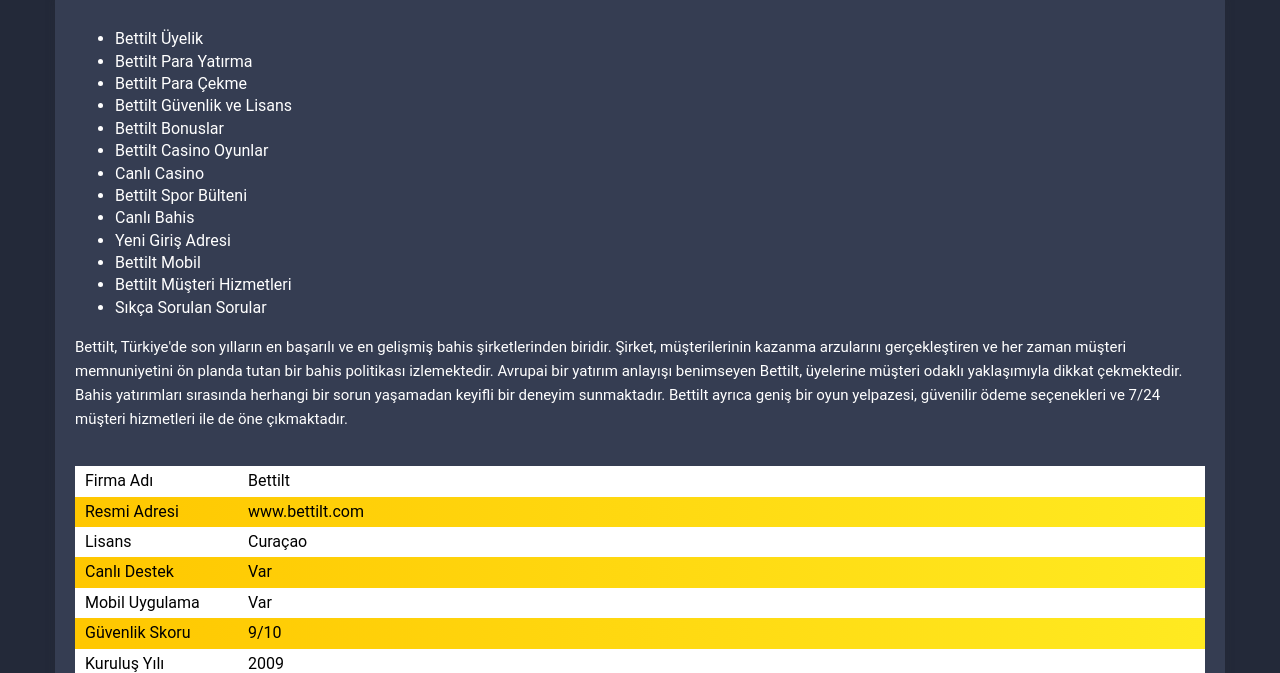
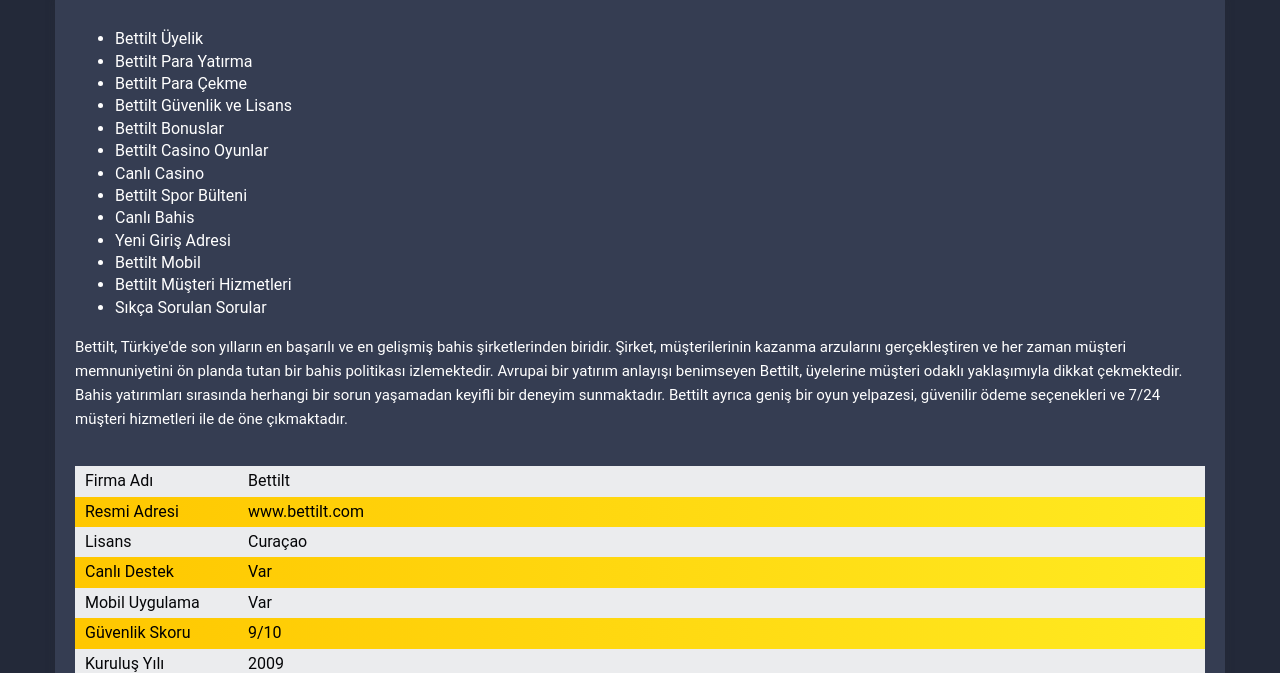
Before and after one commit to vladyslav78292/bettilt-vip, a website built with Parcel: page src/index.html in a window 1280 px wide. Shown: the part 127-800 px from the top of the page. Built offline with nearby package versions, Linux system fonts and the light colour scheme.

Commit message:
solution

```diff
--- a/src/styles/style.css
+++ b/src/styles/style.css
@@ -914,7 +914,6 @@
   margin: 20px auto;
   width: 100%;
   border-collapse: collapse;
-  background-color: #fff;
 }
 
 table td {
@@ -922,9 +921,15 @@
   border-collapse: collapse
 }
 
+tr {
+  background-color: #fff;
+  opacity: 0.9;
+}
+
 table tr:nth-child(even) {
   background: linear-gradient(90deg, rgb(255, 199, 0) 0%, rgb(255, 234, 33) 100%), rgb(255, 158, 44);
   color: black;
+  opacity: 1;
 }
 
 h2, h3 {
```
